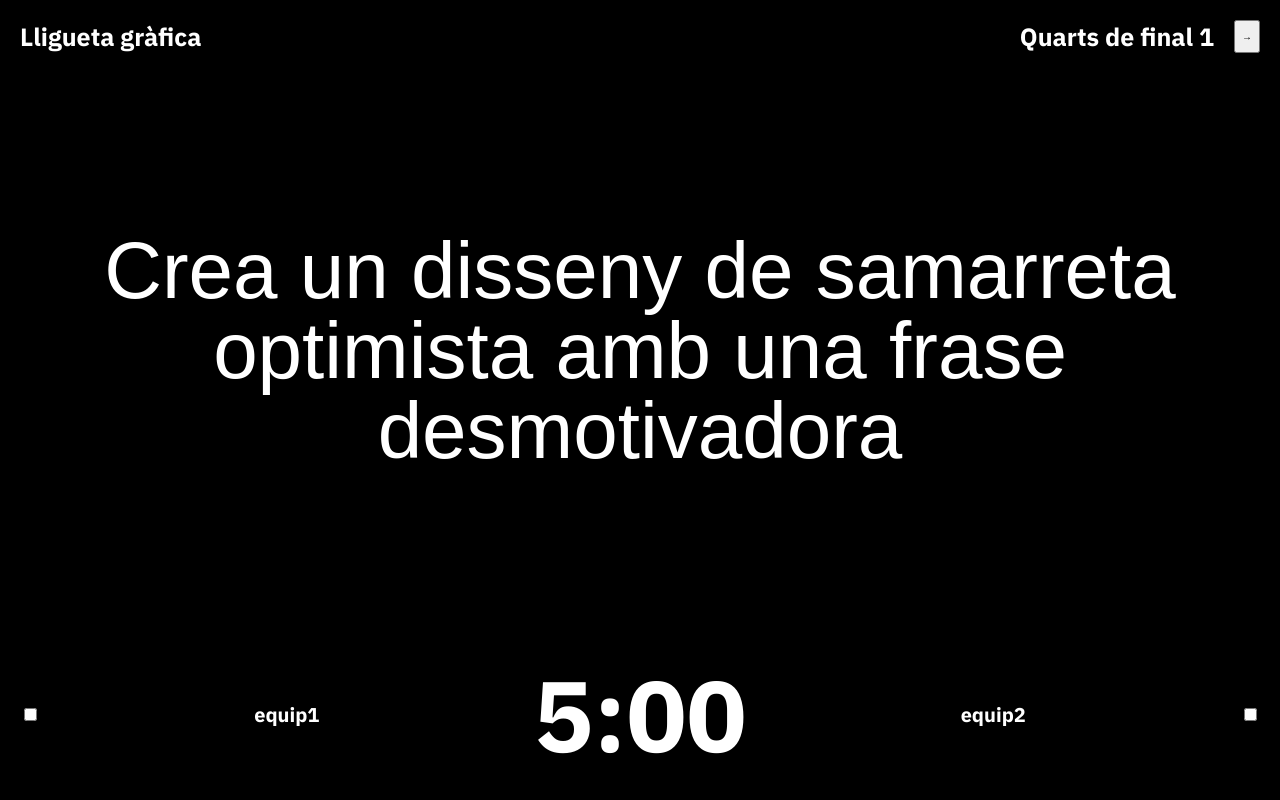
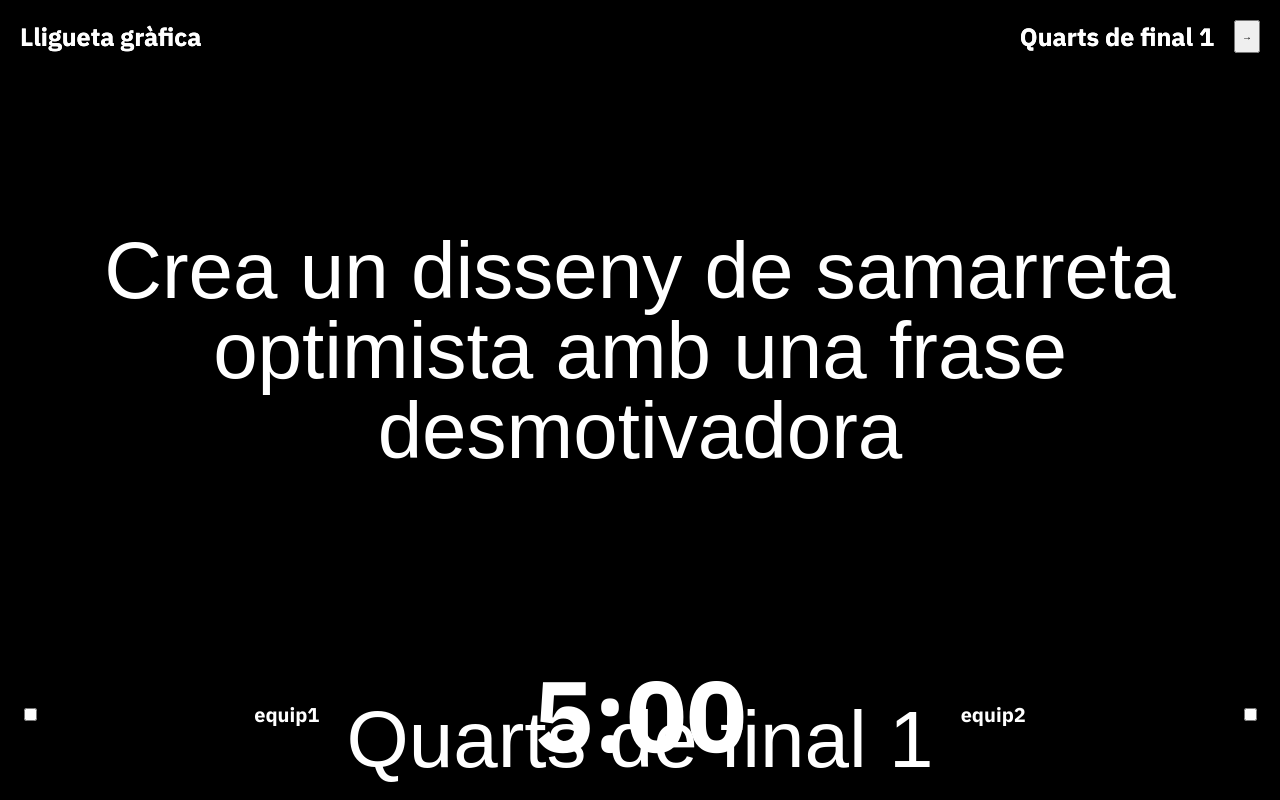
Before and after one commit to dnlzqn/lliguetagrafica, a plain HTML site: page index.html in a window 1280 px wide. Drawn offline with Linux system fonts and the light colour scheme.

Commit message:
Update index.html

```diff
--- a/index.html
+++ b/index.html
@@ -14,6 +14,16 @@
 <link rel="stylesheet" href="css/style.css">
 </head>
 <body>
+   <section id="section01" class="fullscreen section1 active">
+    <div class="titol">
+        <h3>Lligueta gràfica</h3>
+        <div class="nav">
+            <h1>Quarts de final 1</h1>
+            <button data-target="#section1">→</button>
+        </div>
+    </div>
+    <p>Quarts de final 1</p>
+  </section>
   <section id="section1" class="fullscreen section1 active">
     <div class="titol">
         <h3>Lligueta gràfica</h3>
```
